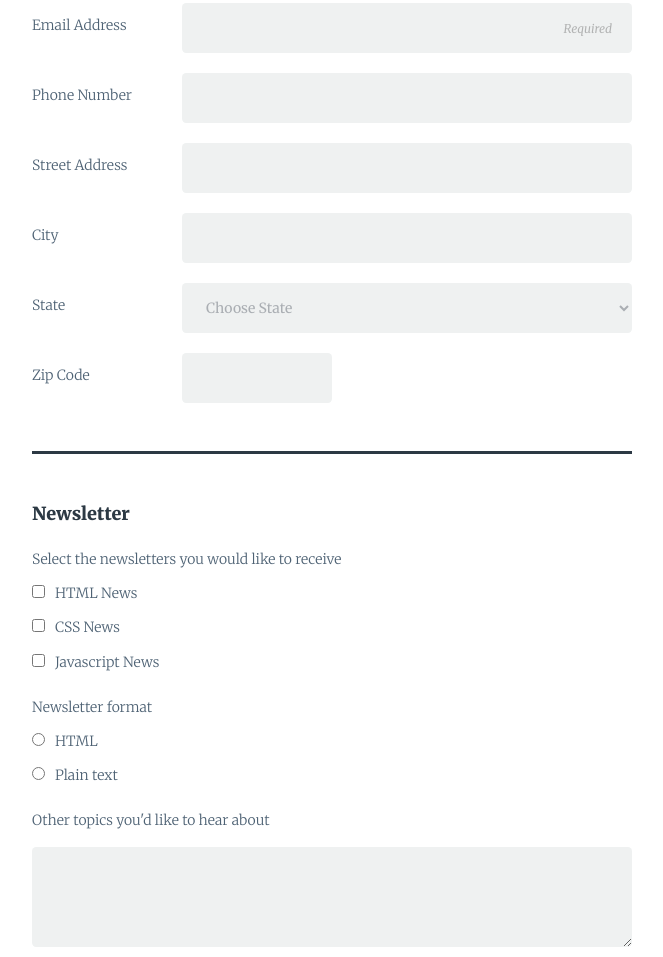
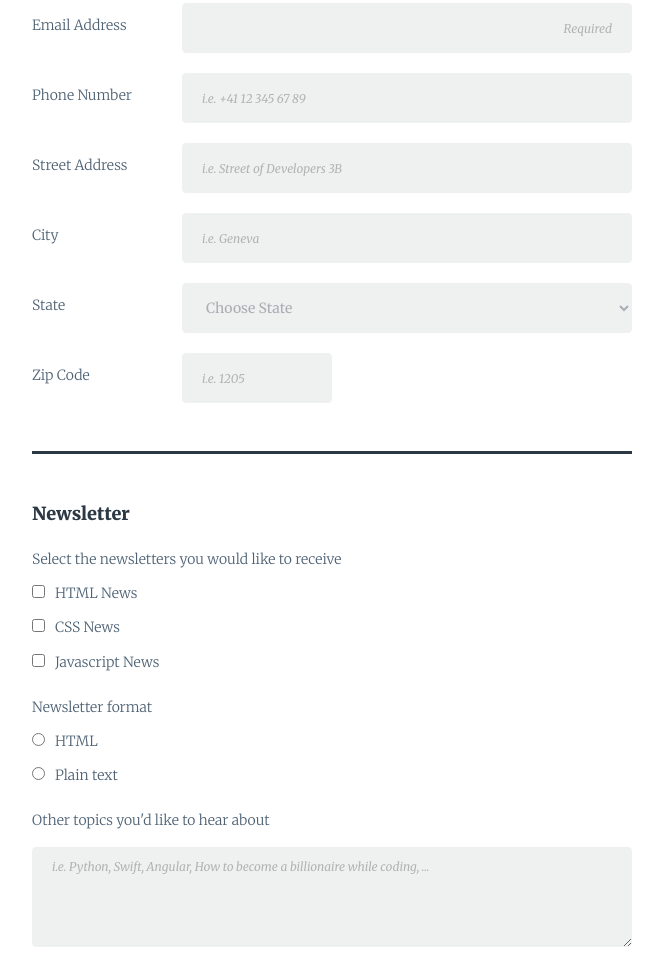
Before and after one commit to cyberkathleen/responsive-registration-form, a plain HTML site: page index.html in a window 1280 px wide. Shown: the part 415-1372 px from the top of the page, without its empty margins (308-971 px from the left). Drawn offline with Linux system fonts and the light colour scheme.

Commit message:
Added and styled placeholder text

```diff
--- a/index.html
+++ b/index.html
@@ -37,17 +37,17 @@
 
         <div class="pair">
           <label for="phone">Phone Number</label>
-          <input type="tel" id="phone" name="user_phone">
+          <input type="tel" id="phone" name="user_phone" placeholder="i.e. +41 12 345 67 89">
         </div>
 
         <div class="pair">
           <label for="street">Street Address</label>
-          <input type="text" id="street" name="user_street">
+          <input type="text" id="street" name="user_street" placeholder="i.e. Street of Developers 3B">
         </div>
 
         <div class="pair">
           <label for="city">City</label>
-          <input type="text" id="city" name="user_city">
+          <input type="text" id="city" name="user_city" placeholder="i.e. Geneva">
         </div>
 
         <div class="pair">
@@ -109,7 +109,7 @@
 
         <div class="pair">
           <label for="zip">Zip Code</label>
-          <input type="text" id="zip" name="user-zip">
+          <input type="text" id="zip" name="user-zip" placeholder="i.e. 1205">
         </div>
       </fieldset>
 
@@ -128,7 +128,7 @@
         <input type="radio" id="plainText_format" value="format_plainText" name="newsletter_format"><label for="plainText_format" class="option">Plain text</label>
 
         <label for="topics">Other topics you'd like to hear about</label>
-        <textarea id="topics" name="user_topics"></textarea>
+        <textarea id="topics" name="user_topics" placeholder="i.e. Python, Swift, Angular, How to become a billionaire while coding, ..."></textarea>
       </fieldset>
 
       <button type="submit">Sign Up</button>
--- a/styles.css
+++ b/styles.css
@@ -169,8 +169,12 @@ select:focus {
 ::placeholder {
   font-size: .75rem;
   font-style: italic;
+  opacity: .5;
+}
+
+#name::placeholder,
+#email::placeholder {
   text-align: right;
-  opacity: .5;
 }
 
 /* ##################################################
```
